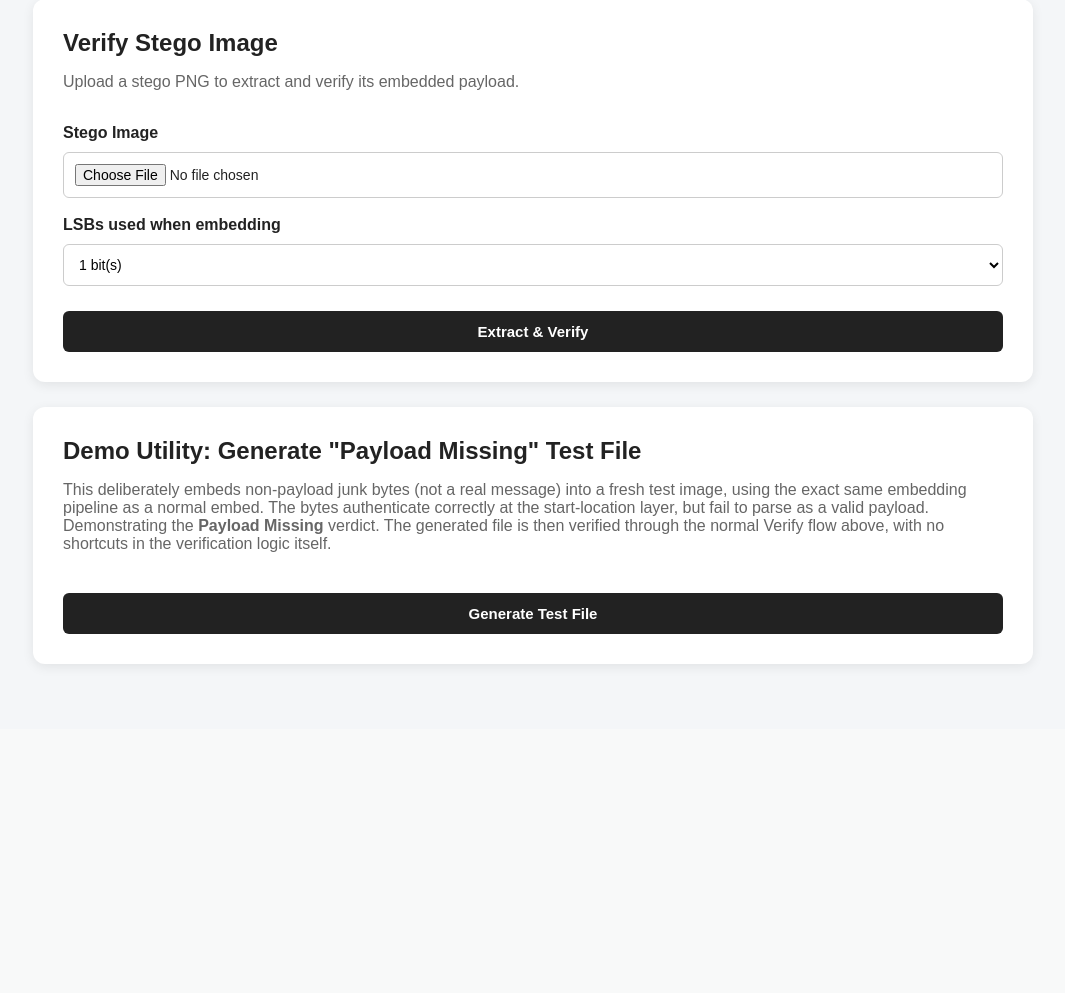
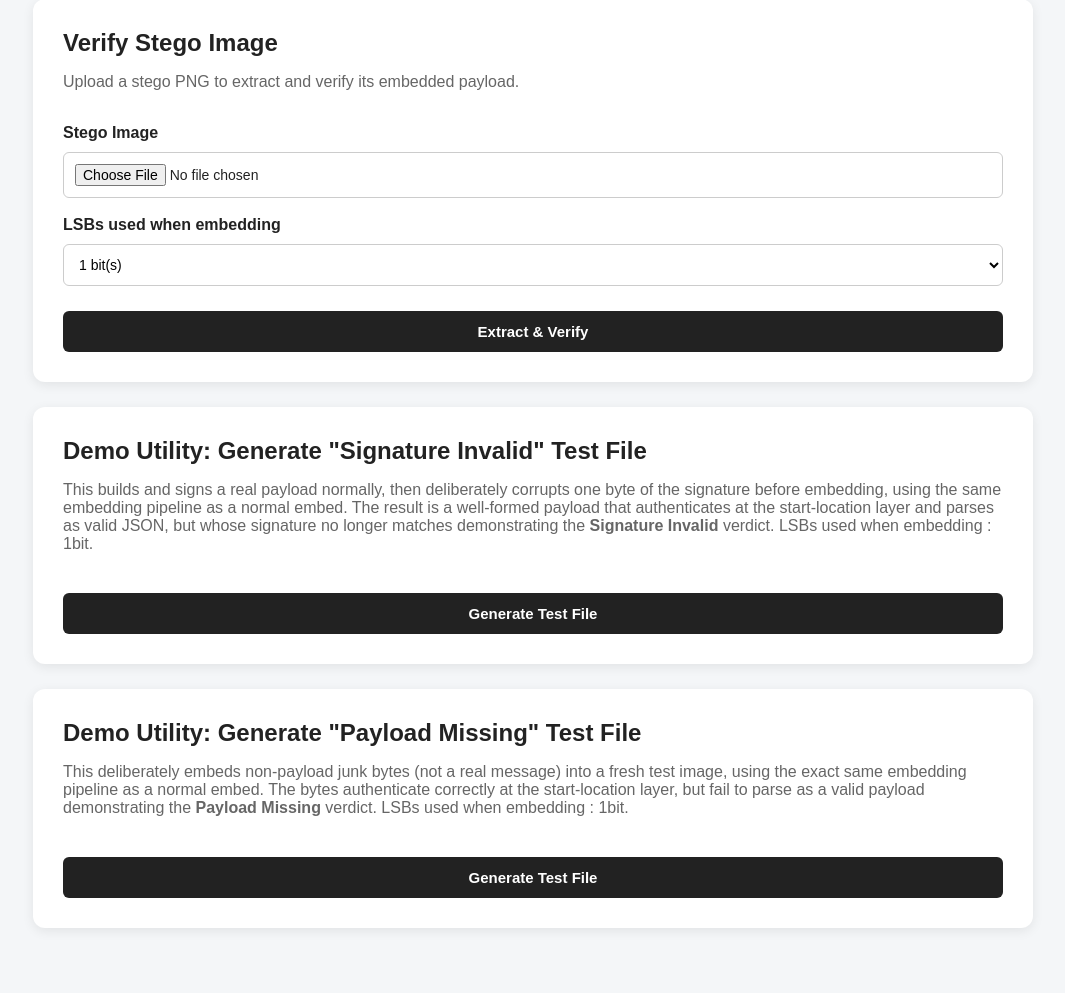
Before and after one commit to JolieNgai/INF2005-ACW1, a Flask app: page /image in a window 1280 px wide. Shown: the part 700-1693 px from the top of the page, without its empty margins (107-1172 px from the left). Before the commit the page ends 1368 px from the top, so only its background shows below. Run offline with Flask 3, Linux system fonts and the light colour scheme.

Commit message:
-Added demo utility for signature invalid verdict - Updated readme.md

```diff
--- a/app/routes.py
+++ b/app/routes.py
@@ -204,10 +204,52 @@ def verify():
 
     return render_template(
         'image_stego.html',
-        verdict=verdict.value,
+        verdict=verdict.value,   # .value gives the display string, e.g. "Authentic"
         extracted_payload=payload,
         bits=bits,
         verified_filename=file.filename,
+    )
+
+
+@bp.route('/generate-signature-invalid-test', methods=['POST'])
+def generate_signature_invalid_test():
+    """
+    Demo/test utility: builds and signs a real payload normally, then flips
+    one byte of the signature before packing and embedding it, using the
+    exact same embed_payload() pipeline as a normal embed. The result is a
+    well-formed JSON payload+signature package so it authenticates fine
+    at the start-location/HMAC layer and parses fine as JSON but the
+    signature itself no longer matches the payload, which is exactly what
+    triggers the Signature Invalid verdict on /verify.
+    """
+    cover_path = os.path.join(UPLOAD_FOLDER, "_tmp_cover_for_sig_invalid.png")
+    output_filename = "signature_invalid_test.png"
+    output_path = os.path.join(UPLOAD_FOLDER, output_filename)
+
+    dummy_cover = Image.new("RGB", (200, 200), color=(120, 130, 140))
+    dummy_cover.save(cover_path, "PNG")
+
+    test_bits = 1 #impt to use 1 bit in LSB when verifying
+
+    payload = build_payload(
+        media_id="signature_invalid_test.png",
+        cover_hash=stable_hash(dummy_cover.convert("RGB").tobytes(), test_bits),
+        metadata={"team": "P6-7", "bits_per_channel": test_bits, "message": "This signature will be corrupted."},
+    )
+    real_signature = sign_payload(PRIVATE_KEY, payload)
+
+    # Flip the last byte so the signature no longer matches the payload,
+    # while staying the same length (a structurally valid, but wrong, signature).
+    corrupted_signature = real_signature[:-1] + bytes([real_signature[-1] ^ 0xFF])
+
+    data_to_embed = pack_payload(payload, corrupted_signature)
+
+    embed_payload(cover_path, output_path, data_to_embed, SECRET_KEY_PHRASE, bits_per_channel=test_bits)
+
+    return render_template(
+        'image_stego.html',
+        signature_invalid_test_file=output_filename,
+        signature_invalid_test_bits=test_bits,
     )
 
 
@@ -220,7 +262,6 @@ def generate_payload_missing_test():
     correctly at the start-location/HMAC layer (so extraction succeeds), but
     fail to parse as a valid payload structure which is exactly what
     triggers the Payload Missing verdict on /verify.
-
     """
     cover_path = os.path.join(UPLOAD_FOLDER, "_tmp_cover_for_payload_missing.png")
     output_filename = "payload_missing_test.png"
--- a/app/templates/image_stego.html
+++ b/app/templates/image_stego.html
@@ -153,14 +153,40 @@
     </section>
 
     <section class="card">
+        <h2>Demo Utility: Generate "Signature Invalid" Test File</h2>
+        <p class="description">
+            This builds and signs a real payload normally, then deliberately corrupts
+            one byte of the signature before embedding, using the same embedding
+            pipeline as a normal embed. The result is a well-formed payload that
+            authenticates at the start-location layer and parses as valid JSON, but
+            whose signature no longer matches demonstrating the
+            <strong>Signature Invalid</strong> verdict. LSBs used when embedding : 1bit.
+        </p>
+        <form action="/generate-signature-invalid-test" method="post">
+            <button type="submit">Generate Test File</button>
+        </form>
+
+        {% if signature_invalid_test_file %}
+        <p>
+            Generated:
+            <a href="/uploads/{{ signature_invalid_test_file }}" download>{{ signature_invalid_test_file }}</a>
+        </p>
+        <p class="note">
+            Download this file, then upload it in the Verify section above
+            (LSBs per channel = {{ signature_invalid_test_bits }}).
+            Expected verdict: <strong>Signature Invalid</strong>.
+        </p>
+        {% endif %}
+    </section>
+
+    <section class="card">
         <h2>Demo Utility: Generate "Payload Missing" Test File</h2>
         <p class="description">
             This deliberately embeds non-payload junk bytes (not a real message) into a
             fresh test image, using the exact same embedding pipeline as a normal embed.
             The bytes authenticate correctly at the start-location layer, but fail to
-            parse as a valid payload. Demonstrating the <strong>Payload Missing</strong>
-            verdict. The generated file is then verified through the normal Verify flow
-            above, with no shortcuts in the verification logic itself.
+            parse as a valid payload demonstrating the <strong>Payload Missing</strong>
+            verdict. LSBs used when embedding : 1bit.
         </p>
         <form action="/generate-payload-missing-test" method="post">
             <button type="submit">Generate Test File</button>
```
Also changed, not shown: readme.md.
